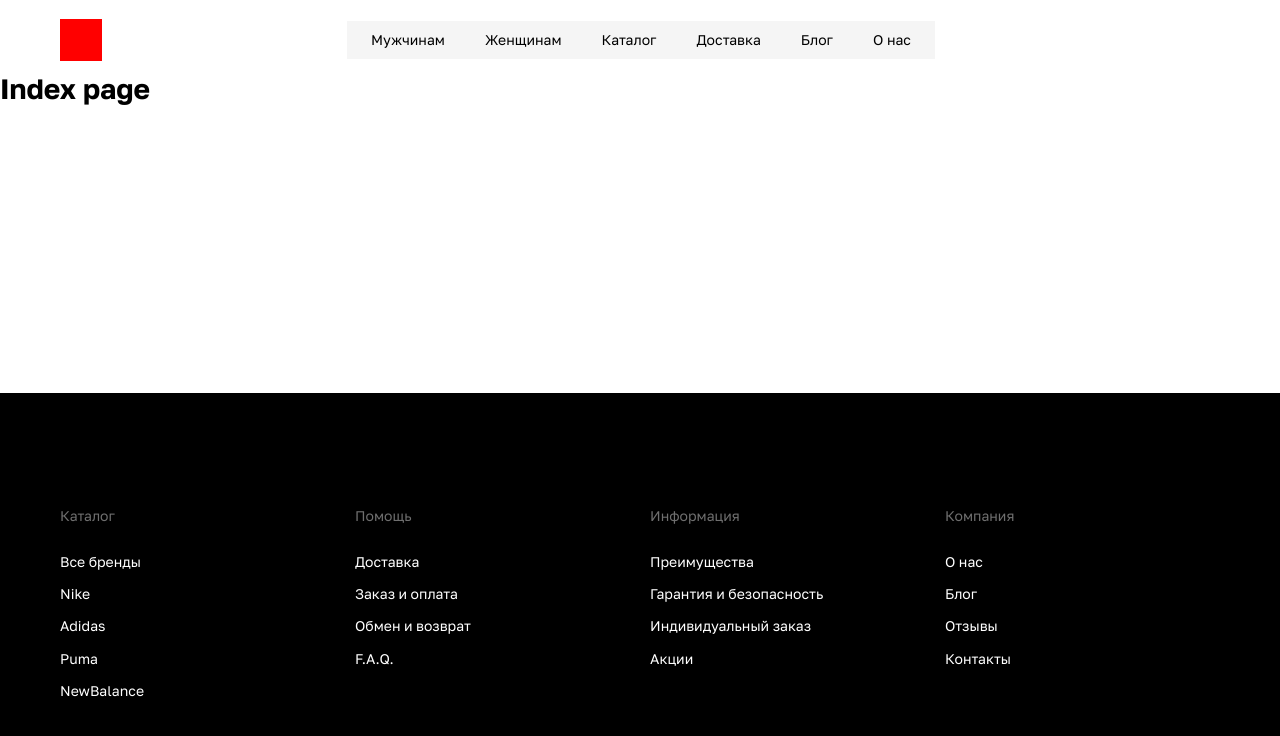
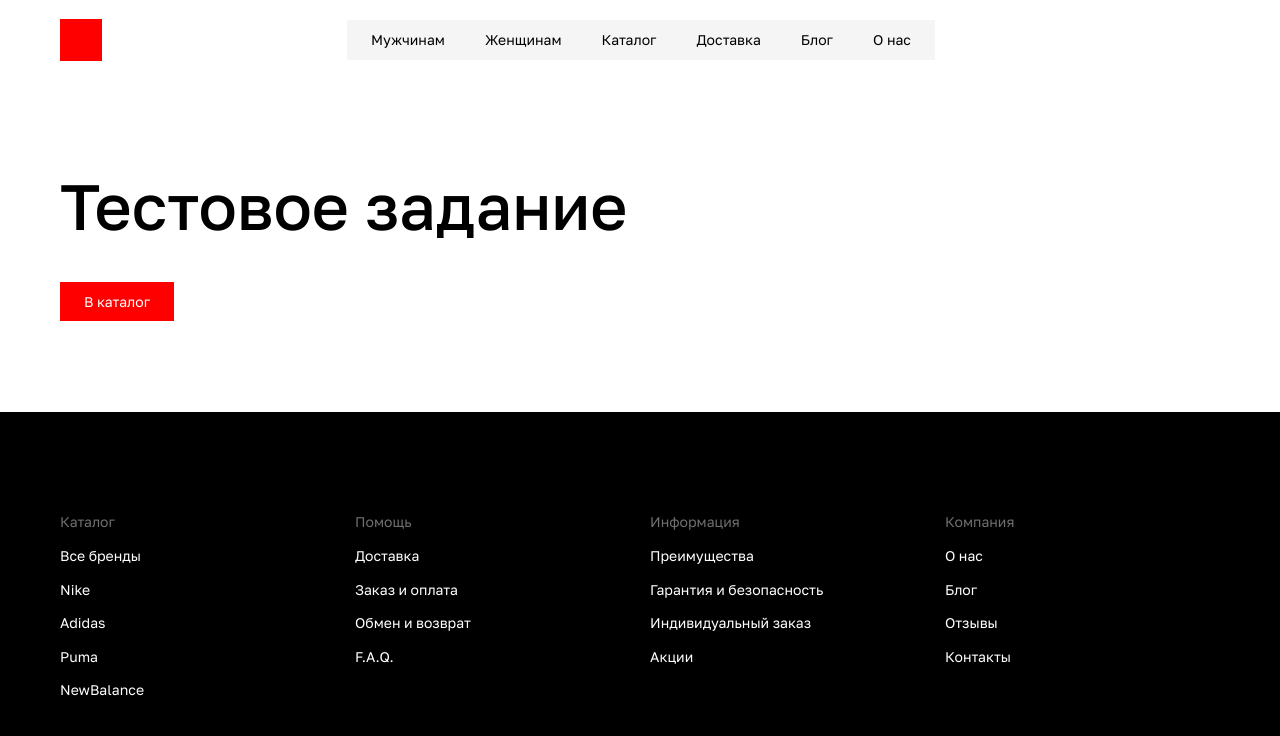
Before and after one commit to ecomeel/tapir-test, a Nuxt app: page / in a window 1280 px wide. Shown: the top 736 px of the page. Built offline with nearby package versions, Linux system fonts and the light colour scheme.

Commit message:
feat(TextBtn, IndexPage) - create TextButton comp & adjust index page

```diff
--- a/package.json
+++ b/package.json
@@ -18,6 +18,7 @@
     "vue-router": "^4.6.4"
   },
   "devDependencies": {
-    "sass": "^1.97.3"
+    "sass": "^1.97.3",
+    "typescript": "^5.9.3"
   }
 }
--- a/src/app/styles/main.scss
+++ b/src/app/styles/main.scss
@@ -11,12 +11,13 @@ body {
   background-color: $color-white;
   font-size: 14px;
   font-weight: 400;
-  line-height: 1.3em;
+  line-height: 1.4em;
 }
 
-h1, h2, h3, h4, h5, h6, ul, li, button {
+h1, h2, h3, h4, h5, h6, ul, li, button, p {
   margin: 0;
   padding: 0;
+  font-weight: 400;
 }
 
 ul, li {
--- a/src/layouts/default.vue
+++ b/src/layouts/default.vue
@@ -20,7 +20,18 @@ import { Footer } from '~/widgets/footer';
   min-height: 100vh;
 
   &__content {
+    padding-left: 60px;
+    padding-right: 60px;
     flex: 1;
+    display: flex;
+    flex-direction: column;
+  }
+
+  @media (max-width: 767px) {
+    &__content {
+      padding-left: 20px;
+      padding-right: 20px;
+    }
   }
 }
 </style>
--- a/src/pages/index.vue
+++ b/src/pages/index.vue
@@ -1,9 +1,37 @@
 <template>
-<h1>Index page</h1>
+<div class="content">
+  <h1 class="content__title">Тестовое задание</h1>
+  <TextButton
+    color-token="red"
+    label="В каталог"
+    to="some"
+  />
+</div>
 </template>
 
 <script setup lang="ts">
+import { TextButton } from '~/shared/ui/TextButton';
 </script>
 
 <style scoped lang="scss">
+.content {
+  display: flex;
+  flex-direction: column;
+  gap: 40px;
+  flex: 1;
+  justify-content: center;
+
+  &__title {
+    font-size: 64px;
+    line-height: 1.1em;
+    font-weight: 500;
+  }
+
+  @media (max-width: 767px) {
+    &__title {
+      font-size: 26px;
+      max-width: 220px;
+    }
+  }
+}
 </style>
--- /dev/null
+++ b/src/shared/ui/TextButton/TextButton.vue
@@ -0,0 +1,60 @@
+<script setup lang="ts">
+import { computed } from 'vue'
+import { type TextButtonProps } from './types'
+
+const props = withDefaults(defineProps<TextButtonProps>(), {
+  colorToken: 'transparent',
+  bordered: false,
+})
+
+const componentTag = computed(() => {
+  if (props.to) return 'NuxtLink'
+  if (props.href) return 'a'
+  return 'button'
+})
+</script>
+
+<template>
+  <component
+    :is="componentTag"
+    :to="to"
+    :href="href"
+    :class="[
+      'button',
+      `button_${colorToken}`,
+      { 'button_bordered': bordered }
+    ]"
+  >
+    {{ label }}
+  </component>
+</template>
+
+<style lang="scss" scoped>
+.button {
+  padding: 10px 24px;
+  color: $color-black;
+  transition: opacity .3s;
+  display: block;
+  width: max-content;
+  height: max-content;
+  cursor: pointer;
+
+  &:hover {
+    opacity: .7;
+  }
+
+  &_red {
+    color: $color-white;
+    background-color: $color-red;
+  }
+
+  &_transparent {
+    background-color: transparent;
+    border-color: $color-black;
+  }
+
+  &_bordered {
+    border: 1px solid;
+  }
+}
+</style>
--- /dev/null
+++ b/src/shared/ui/TextButton/index.ts
@@ -0,0 +1 @@
+export { default as TextButton } from "./TextButton.vue"
--- /dev/null
+++ b/src/shared/ui/TextButton/types.ts
@@ -0,0 +1,11 @@
+export type TextButtonColor = 'red' | 'transparent'
+
+export interface TextButtonProps {
+  label: string
+  colorToken?: TextButtonColor
+  bordered?: boolean
+
+  // для ссылок
+  to?: string
+  href?: string
+}
```
Also changed, not shown: 1 other file (tests, documents, lock files or other folders).
